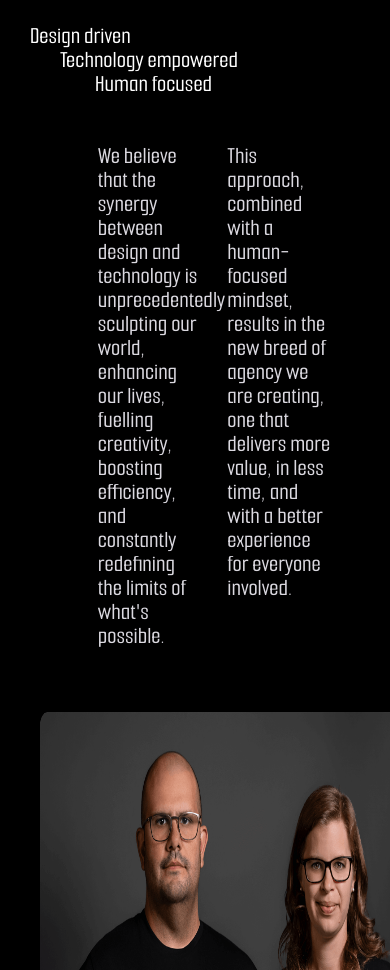
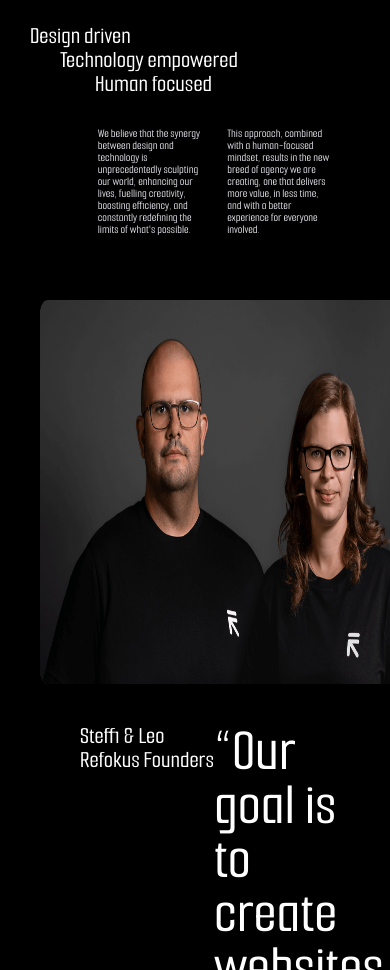
Before and after one commit to chaudhary64/Refokus, a React (Vite) app: page /about in a window 390 px wide. Shown: the part 2180-3150 px from the top of the page. Built offline with nearby package versions, Linux system fonts and the light colour scheme.

Commit message:
Enhanced text responsiveness across breakpoints using Tailwind CSS

```diff
--- a/src/Components/About/About.jsx
+++ b/src/Components/About/About.jsx
@@ -708,7 +708,12 @@ const About = () => {
         <motion.p style={{ paddingLeft: para2 }}>Technology empowered</motion.p>
         <motion.p style={{ paddingLeft: para3 }}>Human focused</motion.p>
       </div>
-      <div className="mt-12 text-2xl text-[#dbd9e0] leading-none pl-10 flex justify-center gap-[7%]">
+      <div
+        style={{
+          lineHeight: "1",
+        }}
+        className="mt-8 sm:mt-9 md:mt-10 lg:mt-12 text-xs sm-custom:text-sm sm:text-lg md:text-xl lg:text-2xl text-[#dbd9e0]  pl-10 flex justify-center gap-[7%]"
+      >
         <p className="h-full max-w-[30%]">
           We believe that the synergy between design and technology is
           unprecedentedly sculpting our world, enhancing our lives, fuelling
```
